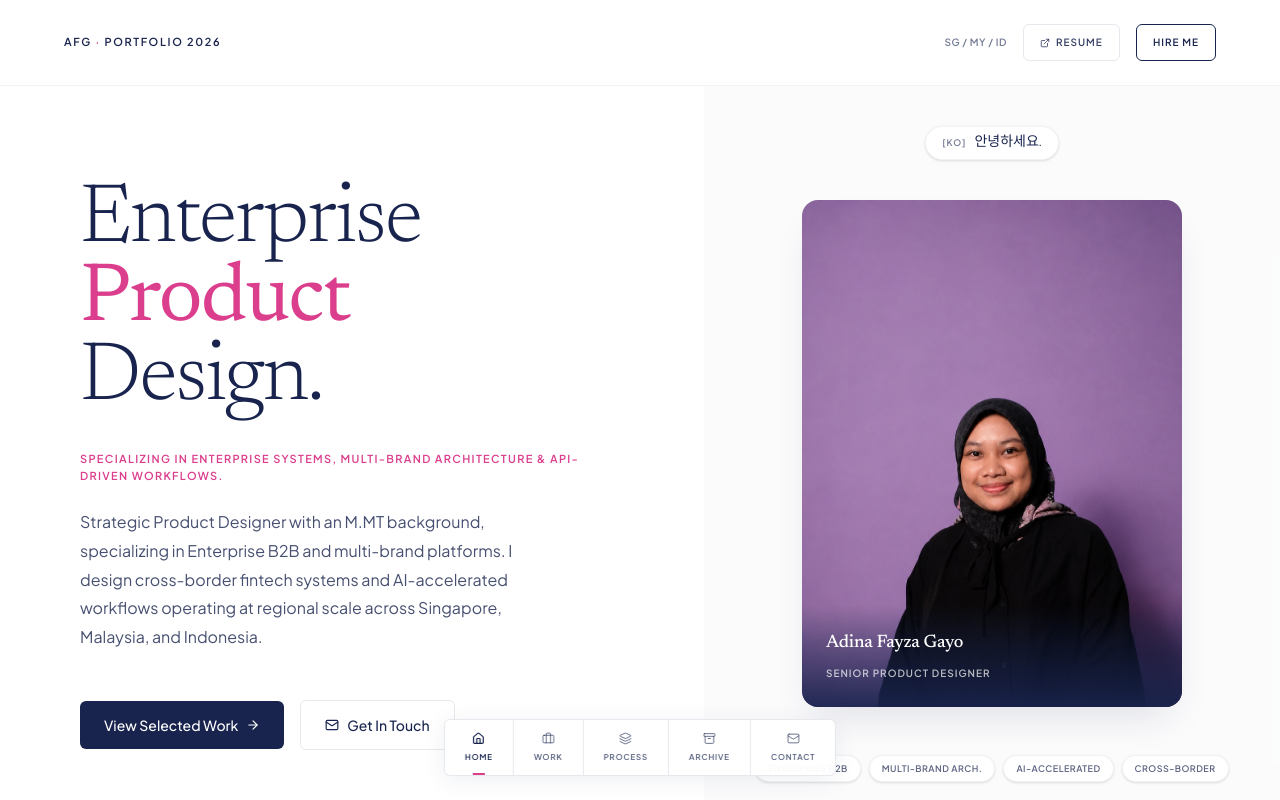
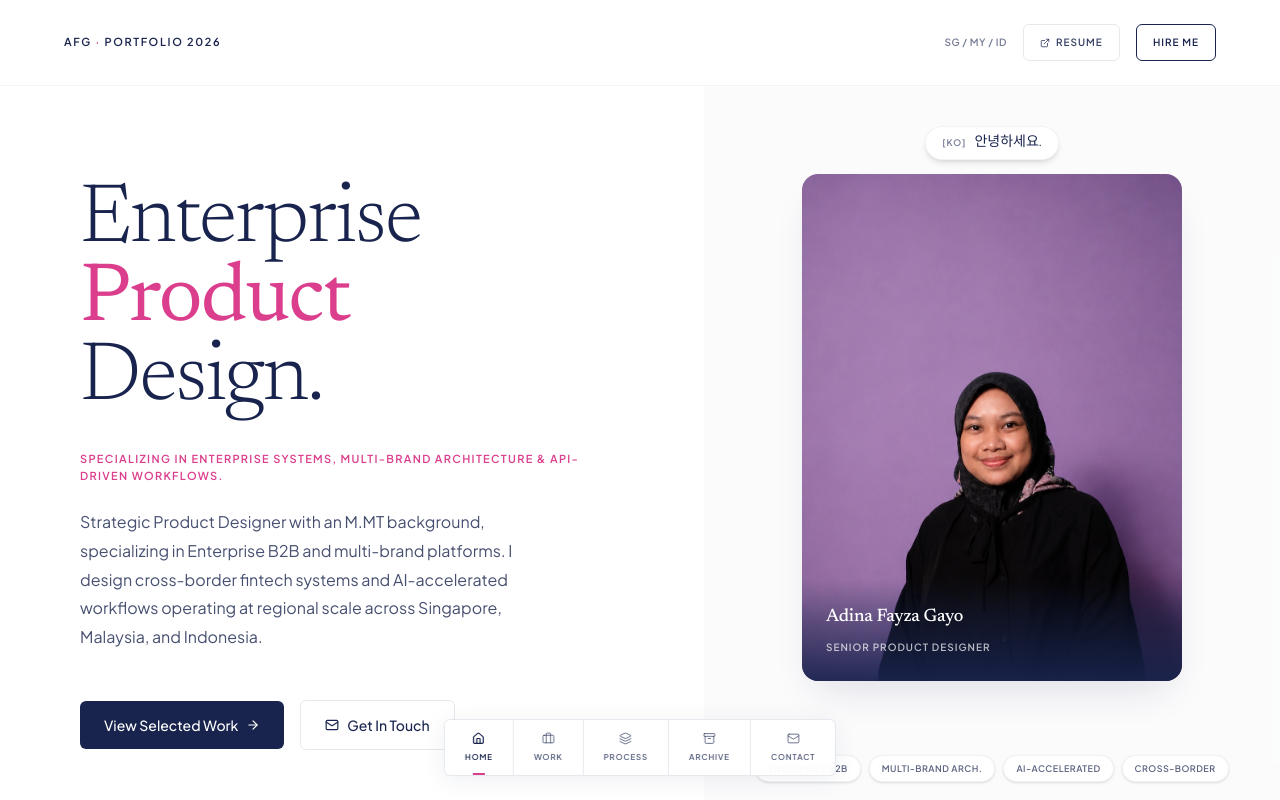
Before and after one commit to adinagayo-pixel/Adina-Portfolio, a React (Vite) app: page / in a window 1280 px wide. Shown: the top 800 px of the page. Built offline with nearby package versions, Linux system fonts and the light colour scheme.

Commit message:
style: float greeting ticker to overlap top of photo with negative margin

```diff
--- a/src/app/App.tsx
+++ b/src/app/App.tsx
@@ -343,9 +343,9 @@ function HeroSection() {
           className="relative flex flex-col justify-between overflow-hidden py-10"
           style={{ backgroundColor: "rgba(25, 36, 78, 0.015)" }}
         >
-          {/* Greeting ticker — top strip */}
-          <div className="flex flex-col items-center flex-shrink-0 mb-4">
-            <div className="flex items-center gap-2 bg-white px-4 py-1.5 rounded-full shadow-sm border border-[#19244E]/5">
+          {/* Greeting ticker — floats over photo */}
+          <div className="flex flex-col items-center flex-shrink-0 relative z-10 mb-[-20px]">
+            <div className="flex items-center gap-2 bg-white px-4 py-1.5 rounded-full shadow-md border border-[#19244E]/5">
               <span className="font-sans text-[9px] font-semibold tracking-widest text-[#19244E]/60 uppercase">[{LANGS[tick]}]</span>
               <AnimatePresence mode="wait">
                 <motion.span
@@ -363,7 +363,7 @@ function HeroSection() {
           </div>
 
           {/* Photo */}
-          <div className="flex-1 flex items-center justify-center px-8 py-4">
+          <div className="flex-1 flex items-center justify-center px-8 pt-0 pb-4">
             <div
               className="relative overflow-hidden w-full aspect-[3/4]"
               style={{
```
